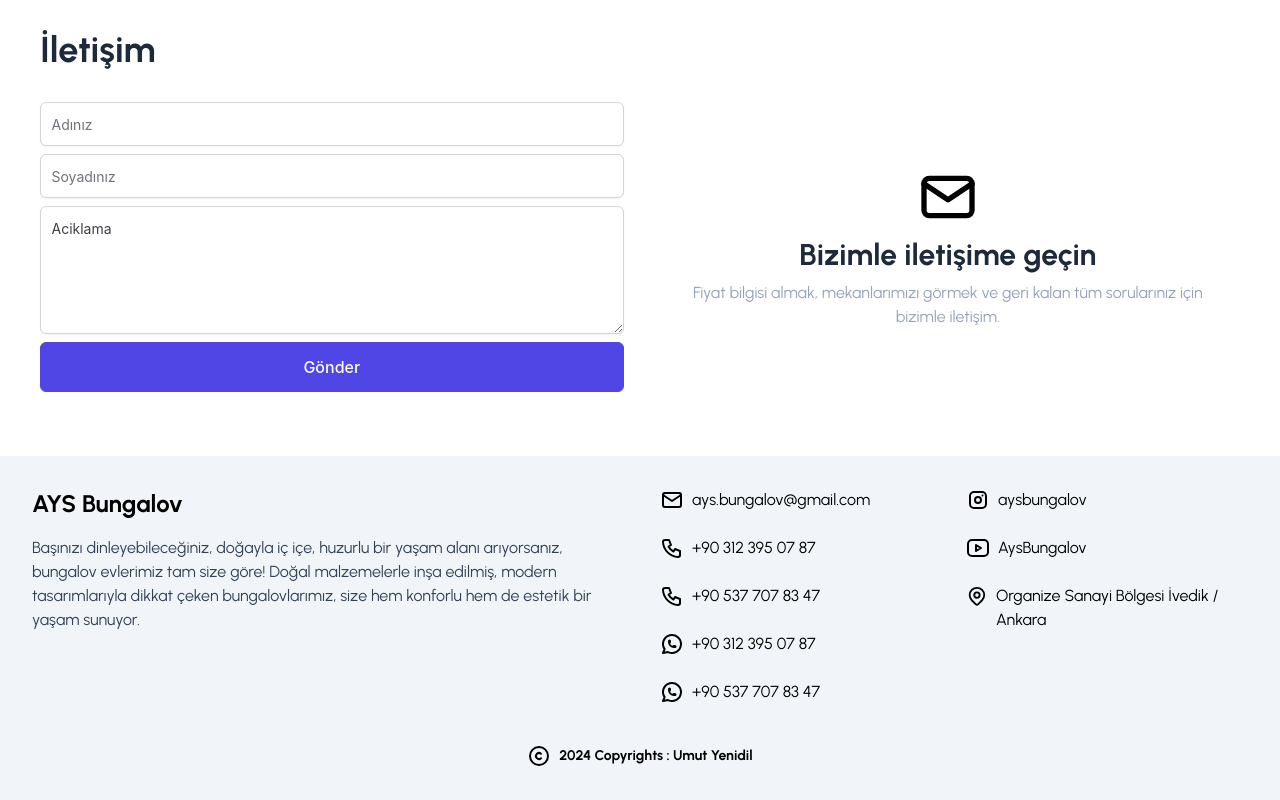
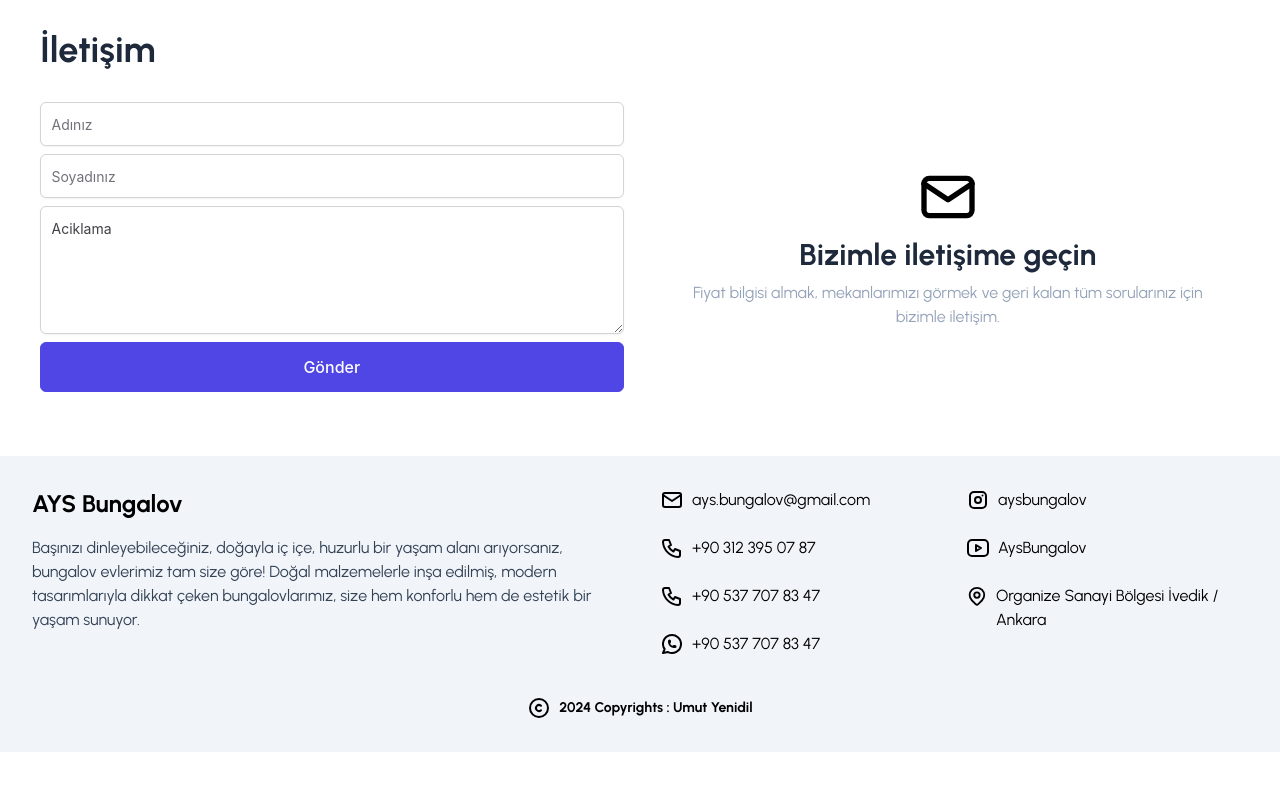
Before and after one commit to umutyenidil/ays-bungalov, a React (Vite) app: page / in a window 1280 px wide. Shown: the part 2564-3364 px from the top of the page. After the commit the page ends 3316 px from the top, so only its background shows below. Built offline with nearby package versions, Linux system fonts and the light colour scheme; a web font is replaced by a local one.

Commit message:
update(): Hatali whatsapp linki kaldirildi

```diff
--- a/src/views/components/footers/Home.Footer.jsx
+++ b/src/views/components/footers/Home.Footer.jsx
@@ -44,13 +44,6 @@ const HomeFooter = () => {
                                href='tel:+905377078347'>
                                 <IconPhone/>
                                 +90 537 707 83 47
-                            </a>
-                        </li>
-                        <li>
-                            <a className='flex flex-row gap-2'
-                               href='https://wa.me/+903123950787'>
-                                <IconBrandWhatsapp/>
-                                +90 312 395 07 87
                             </a>
                         </li>
                         <li>
```
